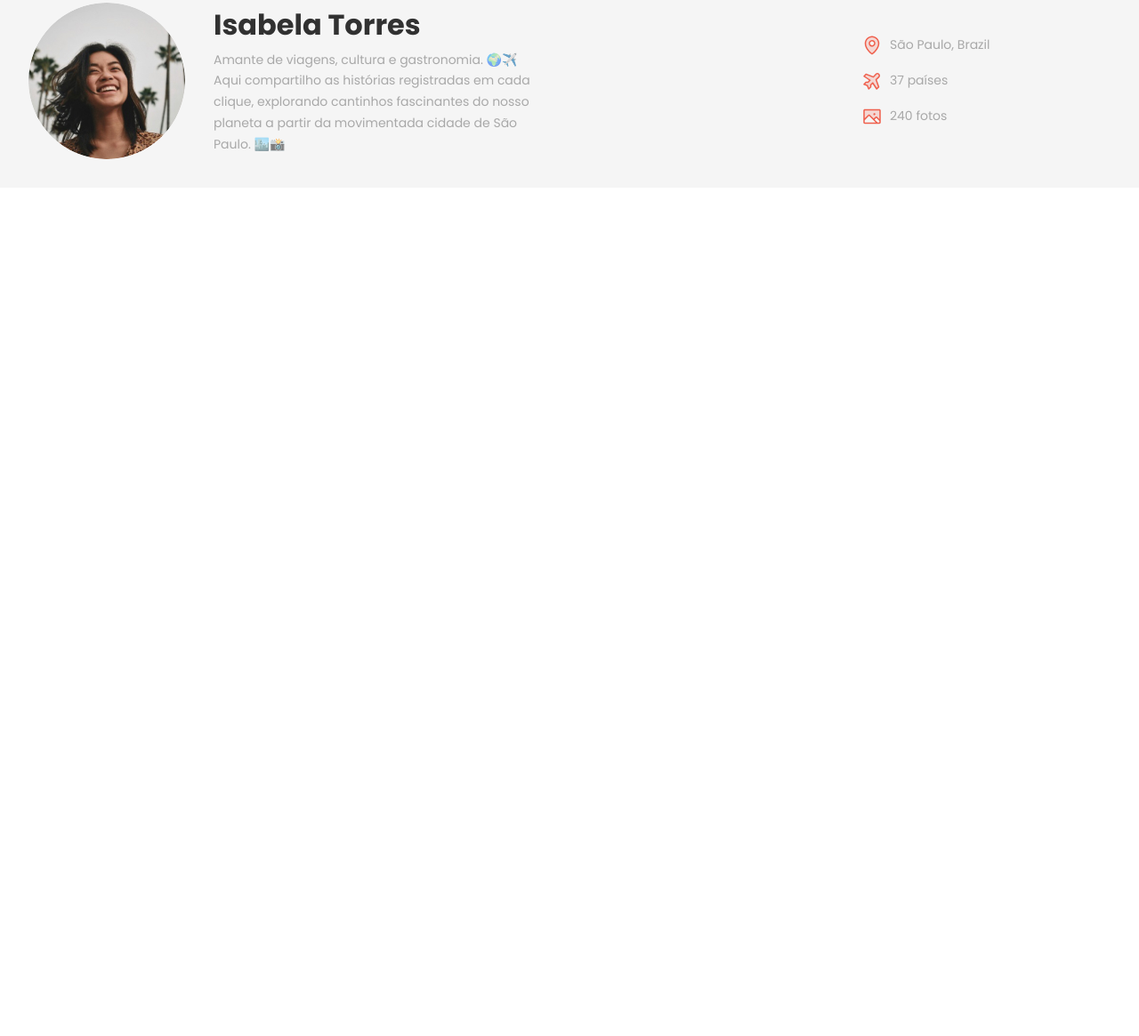
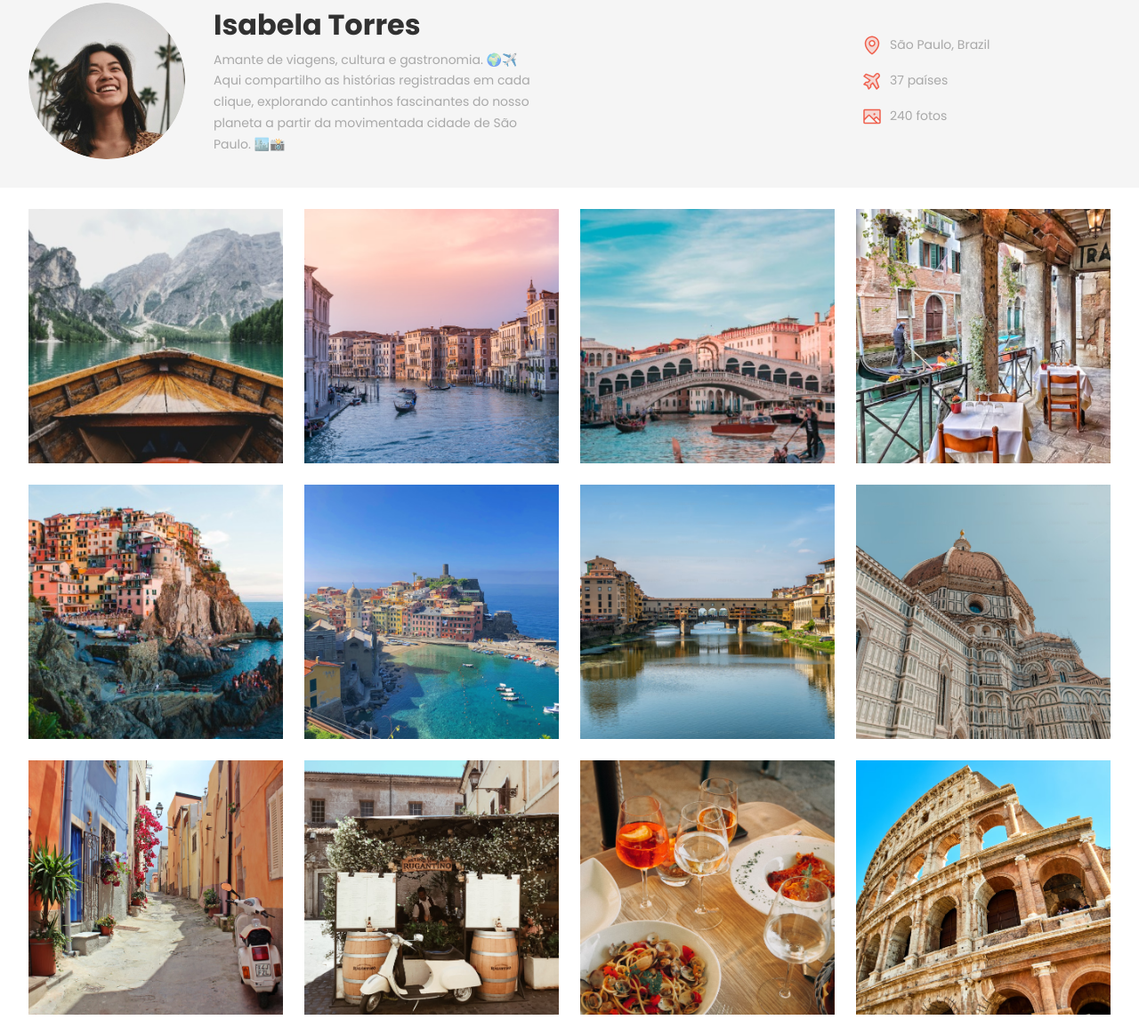
Before and after one commit to lucasaraujope/projeto-travelgram, a plain HTML site: page index.html in a window 1280 px wide. Shown: the part 132-1297 px from the top of the page at 89% size. Before the commit the page ends 800 px from the top, so only its background shows below. Drawn offline with Linux system fonts and the light colour scheme.

Commit message:
done main

```diff
--- /dev/null
+++ b/Styles/mains.css
@@ -0,0 +1,12 @@
+main{
+    display: flex;
+    flex-wrap: wrap;
+    gap: 24px;
+    padding-block: 24px;
+}
+
+main img{
+    width: 286px;
+    height: 286px;
+    object-fit: cover;
+}
--- a/Styles/style.css
+++ b/Styles/style.css
@@ -1,3 +1,4 @@
 @import url(global.css);
 @import url(nav.css);
 @import url(header.css);
+@import url(mains.css);
--- a/index.html
+++ b/index.html
@@ -49,8 +49,22 @@
                         <span>240 fotos</span>
                     </li>
                 </ul>
-                </div>
-                </header>
+            </div>
+            </header>
     </div>
+    <main class="container">
+        <img src="/Assets/images/Image 01.png" alt="Barco andando em um lago com uma montanha de fundo">
+        <img src="/Assets/images/Image 02.png" alt="Imagem de diversos barcos em Veneza ao por do sol">
+        <img src="/Assets/images/Image 03.png" alt="Imagem de alguns barco e uma ponte com diversas pessoas ao fundo">
+        <img src="/Assets/images/Image 04.png" alt="...">
+        <img src="/Assets/images/Image 05.png" alt="...">
+        <img src="/Assets/images/Image 06.png" alt="...">
+        <img src="/Assets/images/Image 07.png" alt="...">
+        <img src="/Assets/images/Image 08.png" alt="...">
+        <img src="/Assets/images/Image 09.png" alt="...">
+        <img src="/Assets/images/Image 10.png" alt="...">
+        <img src="/Assets/images/Image 11.png" alt="...">
+        <img src="/Assets/images/Image 12.png" alt="...">
+    </main>
 </body>
 </html>
```
